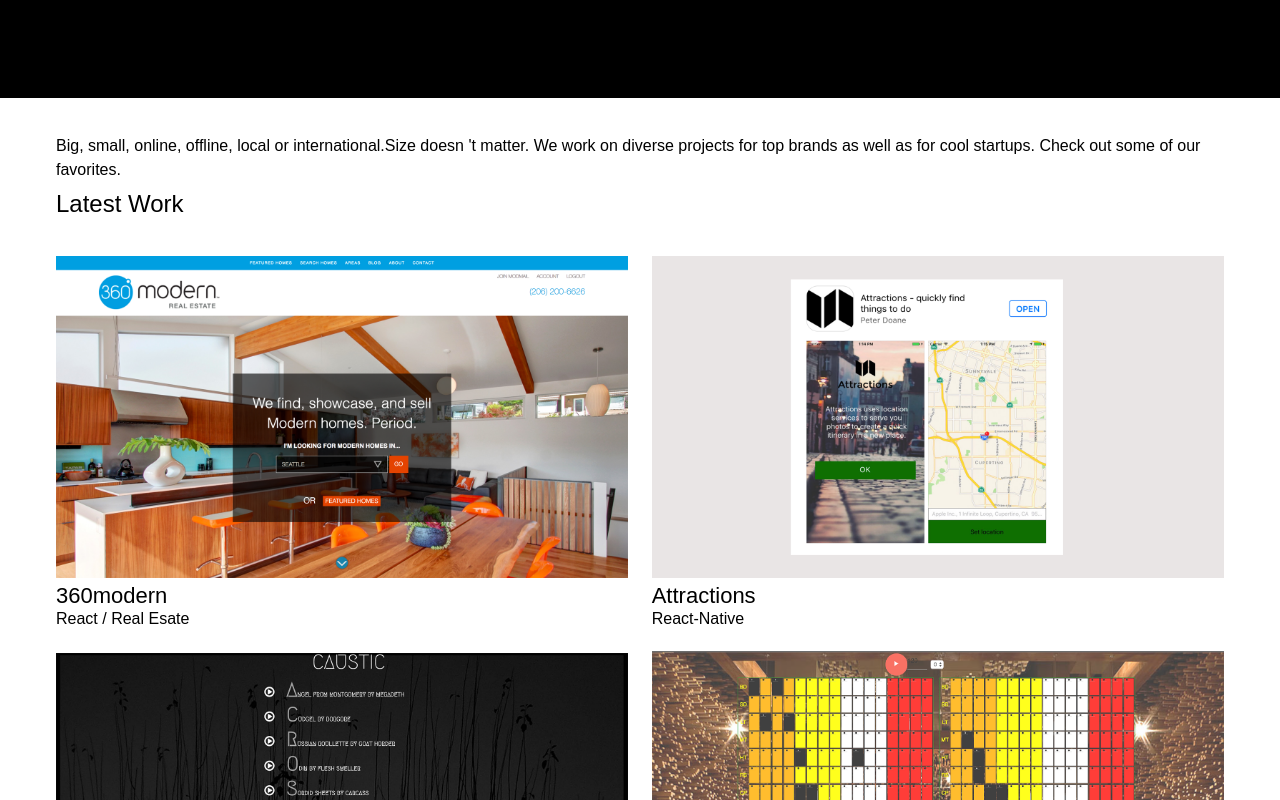
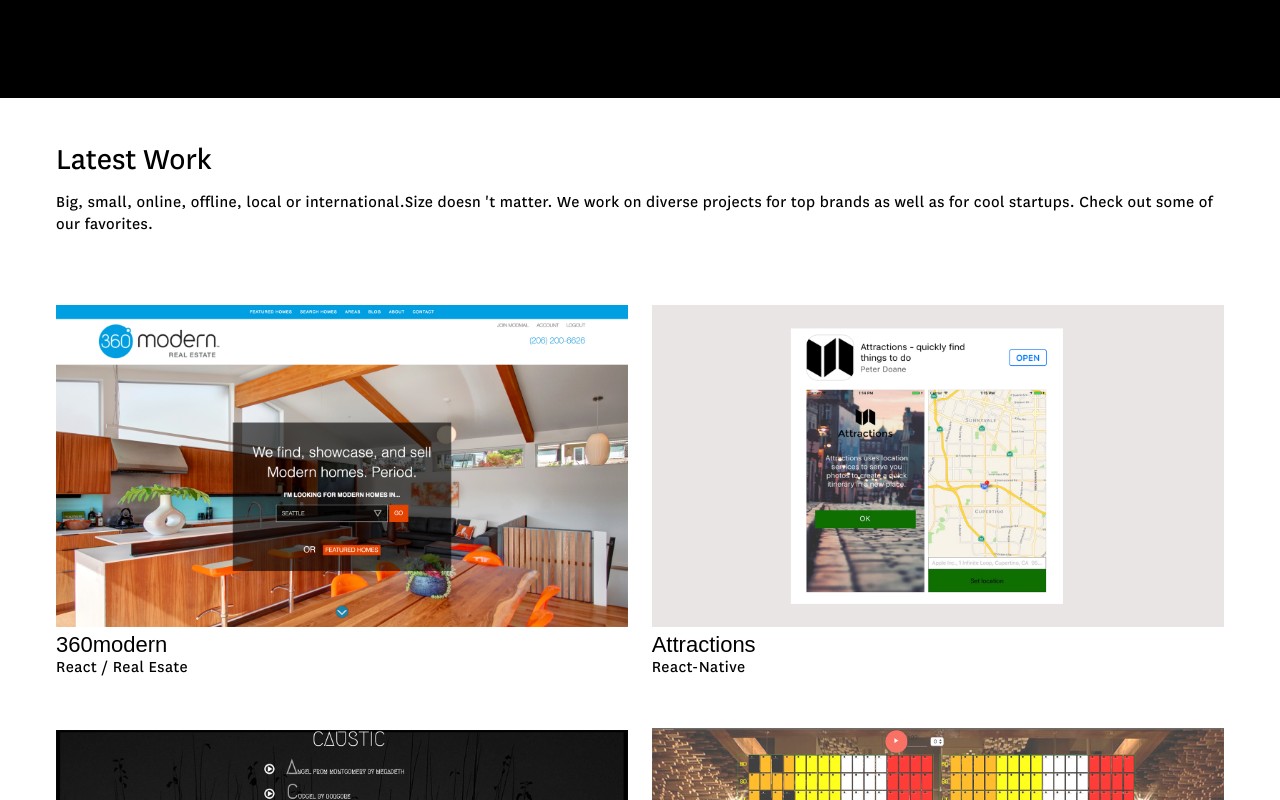
Before and after one commit to peterdoane/portfolio, a React (Create React App) app: page / in a window 1280 px wide. Shown: the part 2380-3180 px from the top of the page. Built offline with nearby package versions, Linux system fonts and the light colour scheme.

Commit message:
css layout landing page

```diff
--- a/src/latestWork/index.jsx
+++ b/src/latestWork/index.jsx
@@ -6,10 +6,10 @@
     <section className="container latest">
       <div className="innerColumn">
         <header>
+          <h2>Latest Work</h2>
           <p>
             Big, small, online, offline, local or international.Size doesn 't matter. We work on diverse projects for top brands as well as for cool startups. Check out some of our favorites.
           </p>
-          <h2>Latest Work</h2>
         </header>
         <ul className="projectList">
           <li className="projectsSection">
--- a/src/latestWork/latestWork.css
+++ b/src/latestWork/latestWork.css
@@ -3,12 +3,18 @@
   padding: 20px 0;
 }
 .latest h2{
-  font-size: 24px;
+  font-size: 32px;
   margin-top: 10px;
+  font-family: 'National';
+  margin-bottom: 15px;
 }
 
 .latest p{
-  line-height: 1.5rem;
+  font-size: 1.0625rem;
+  line-height: 1.305;
+  font-family: 'National';
+  letter-spacing: .024em;
+  margin-bottom: 30px;
 }
 
 .latest .projectList{
```
